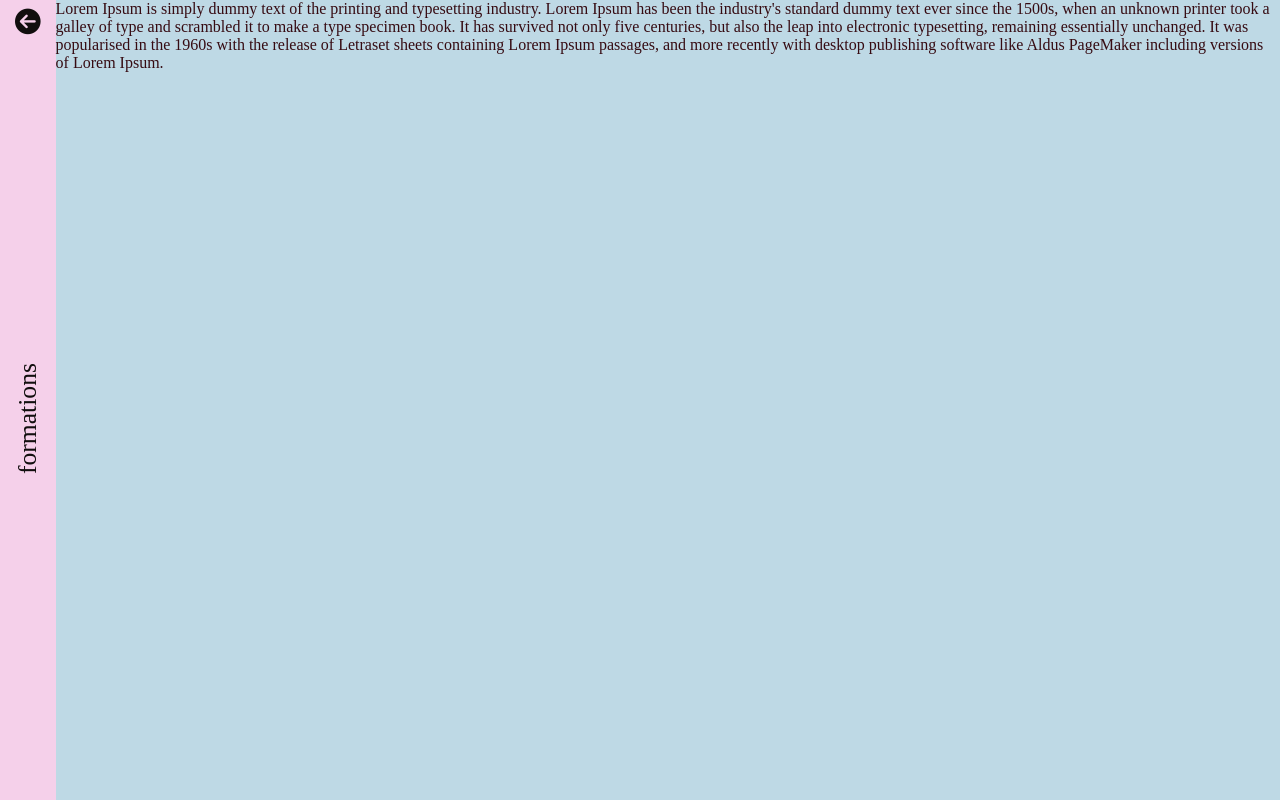
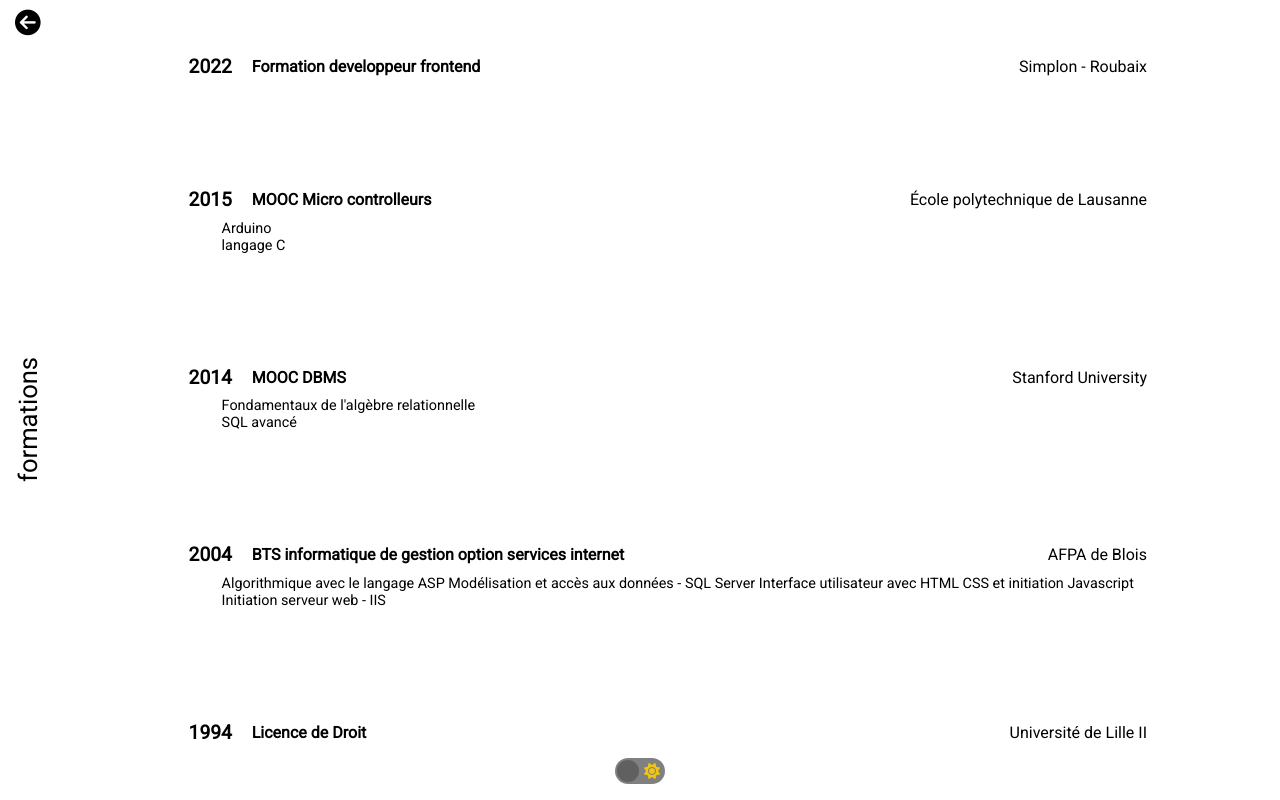
Before and after one commit to pyd/cv-simplon, a plain HTML site: page src/formations.html in a window 1280 px wide. Drawn offline with Linux system fonts and the light colour scheme.

Commit message:
set content in formations page

```diff
--- a/src/assets/css/main.scss
+++ b/src/assets/css/main.scss
@@ -9,6 +9,7 @@
 }
 
 .theme-dark {
+  $bg-secondary: orange;
     --bg-primary: #06292E;
     --bg-secondary: #0B4047;
     --color-accent: #12cdea;
@@ -23,8 +24,9 @@ html, body {
     padding: 0;
     height: 100%;
     width: 100%;
-    font-size: 1 rem;
+    font-size: 1rem;
     color: var(--txt-primary);
+    font-family: 'Roboto', sans-serif;
 }
 
 a {
@@ -128,7 +130,6 @@ a {
       display: none;
       height: 100%;
       width: 100%;
-      font-family: 'Roboto', sans-serif;
       .wrapper {
         height: 100%;
         width: 100%;
@@ -188,7 +189,6 @@ a {
     display: flex;
     flex-direction: row;
     align-items: center;
-    font-family: 'Roboto', sans-serif;
     font-size: 1.3em;
 
     ul {
@@ -328,3 +328,70 @@ header.titlebar .title {
     }
   }
 }
+
+// formations .page
+#formations {
+
+  .content {
+    @media screen and (orientation: landscape) {
+      padding: 0 10%;
+    }
+    @media screen and (orientation: portrait) and (min-width: 800px) {
+      padding: 0 10%;
+    }
+
+    // wrapper so we can resize content
+    .wrapper {
+      display: flex;
+      height: 100%;
+      max-width: 1200px;
+      margin: 0 auto;
+      flex-direction: column;
+      justify-content: space-around;
+
+      .item {
+        display: flex;
+        flex-wrap: wrap;
+        $lineHeight: 1.8rem;
+        padding: 0 5px;
+
+        .when {
+          line-height: $lineHeight;
+          font-size: 1.2rem;
+          font-weight: 900;
+          @media screen and (orientation: landscape){
+           padding-right: 20px;
+          }
+        }
+
+        .where {
+          line-height: $lineHeight;
+          text-align: right;
+          flex-grow: 1;
+        }
+
+        .what {
+          line-height: $lineHeight;
+          font-size: 1rem;
+          font-weight: 900;
+          order: 1;
+          @media screen and (orientation: landscape) {
+            order: 0;
+          }
+          @media screen and (orientation: portrait) {
+            width: 100%;
+          }
+        }
+
+        .description {
+          flex-basis: 100%;
+          order: 2;
+          padding: .3rem 0 .3rem 1rem;
+          margin-left: 1rem;
+          font-size: .9rem;
+          border-left: 1px solid white;
+        }
+      }
+    }
+  }
+}
--- a/src/formations.html
+++ b/src/formations.html
@@ -15,25 +15,79 @@
 </head>
 
 <body>
-    <div id="profil" class="page">
+    <div id="formations" class="page">
 
-        <header class="titlebar">
-            <div class="title">
+      <header class="titlebar">
+        <div class="title">
                 formations
             </div>
             <a href="index.html" class="back-link">
-                <i class="fa-solid fa-circle-arrow-left"></i>
+              <i class="fa-solid fa-circle-arrow-left"></i>
             </a>
         </header>
 
         <div class="content">
-            Lorem Ipsum is simply dummy text of the printing and typesetting industry.
-            Lorem Ipsum has been the industry's standard dummy text ever since the 1500s, when an unknown printer
-            took a galley of type and scrambled it to make a type specimen book. It has survived not only five
-            centuries, but also the leap into electronic typesetting, remaining essentially unchanged. It was
-            popularised in the 1960s with the release of Letraset sheets containing Lorem Ipsum passages, and more
-            recently with desktop publishing software like Aldus PageMaker including versions of Lorem Ipsum.</div>
+
+          <div class="wrapper">
+
+            <div class="item">
+              <div class="when">2022</div>
+              <div class="what">Formation developpeur frontend</div>
+              <div class="where">Simplon - Roubaix</div>
+            </div>
+
+            <div class="item">
+              <div class="when">2015</div>
+              <div class="what">MOOC Micro controlleurs</div>
+              <div class="where">École polytechnique de Lausanne</div>
+              <div class="description">Arduino<br>langage C</div>
+            </div>
+
+            <div class="item">
+              <div class="when">2014</div>
+              <div class="what">MOOC DBMS</div>
+              <div class="where">Stanford University</div>
+              <div class="description">
+                Fondamentaux de l'algèbre relationnelle<br>
+                SQL avancé
+              </div>
+            </div>
+
+            <div class="item">
+              <div class="when">2004</div>
+              <div class="what">BTS informatique de gestion option services internet</div>
+              <div class="where">AFPA de Blois</div>
+              <div class="description">
+                Algorithmique avec le langage ASP
+                Modélisation et accès aux données - SQL Server
+                Interface utilisateur avec HTML CSS et initiation Javascript
+                Initiation serveur web - IIS
+              </div>
+            </div>
+
+            <div class="item">
+              <div class="when">1994</div>
+              <div class="what">Licence de Droit</div>
+              <div class="where">Université de Lille II</div>
+            </div>
+
+          </div>
+
+        </div>
+
     </div>
+
+    <!-- switch for dark/light mode -->
+    <div id="switch-container" onclick="theme.toggle()">
+      <div class="switch">
+        <i class="fas fa-moon"></i>
+        <i class="fas fa-sun"></i>
+        <div class="ball"></div>
+      </div>
+    </div>
+
+    <script type="text/javascript" src="assets/js/main.js"></script>
+
 </body>
 
 </html>
```
Also changed, not shown: src/assets/css/main.css, 1 other file.
